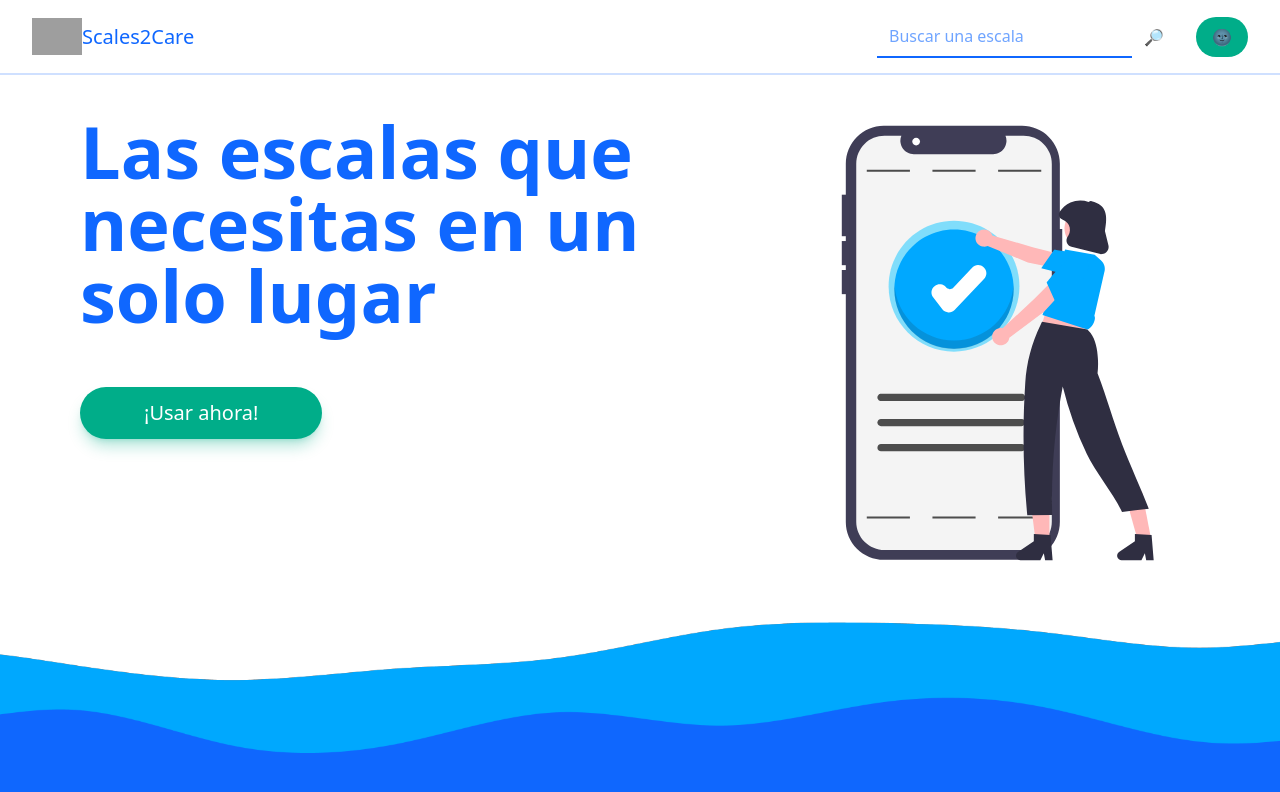
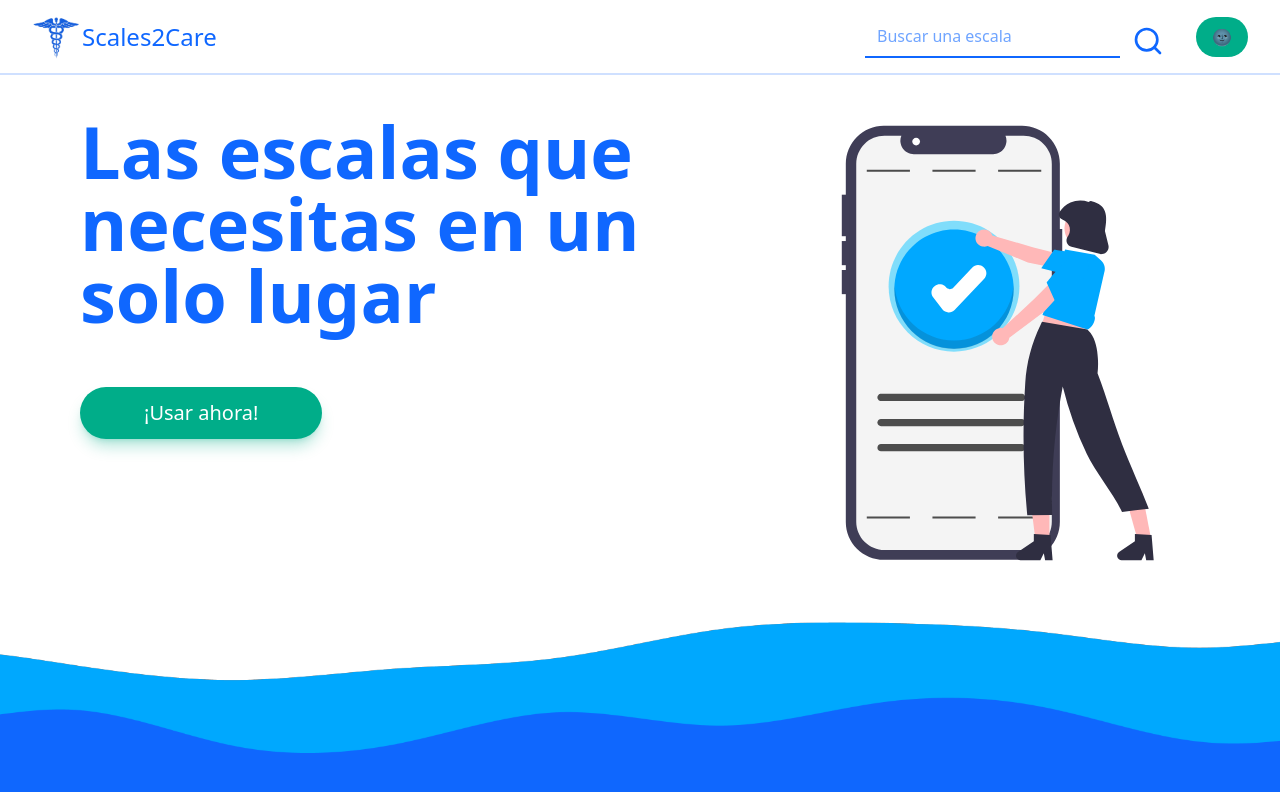
Before and after one commit to jesubohr/scales2care, a React (Vite) app: page / in a window 1280 px wide. Shown: the top 792 px of the page. Built offline with nearby package versions, Linux system fonts and the light colour scheme; grey boxes are pictures that could not be loaded.

Commit message:
[UPDATE]Changed emoji icon on search button to svg

```diff
--- a/src/components/LandingHeader.jsx
+++ b/src/components/LandingHeader.jsx
@@ -3,8 +3,7 @@ import { NavLink } from 'react-router-dom';
 import { SmallButton } from './Buttons';
 import toogleDarkMode from '../utils/darkMode';
 // @ts-ignore
-import logo from '../logo.png';
-
+import logo from '../assets/logo.png';
 
 // Elements
 function Logo ({ name }) {
@@ -19,7 +18,7 @@ function Logo ({ name }) {
             "
             src={ logo }
             alt="Medical logo" />
-         <span className="text-xl dark:text-med-sky font-medium">{ name }</span>
+         <span className="text-2xl dark:text-med-sky font-medium">{ name }</span>
       </NavLink>
    );
 }
@@ -50,7 +49,21 @@ function Search ({ extraClass }) {
             type="text"
             placeholder="Buscar una escala"
          />
-         <button>🔎</button>
+         <button className="pt-2 text-med-blue dark:text-med-sky">
+            <svg xmlns="http://www.w3.org/2000/svg"
+               width="32"
+               height="32"
+               viewBox="0 0 24 24"
+               fill="none"
+               stroke="currentColor"
+               strokeWidth="2"
+               strokeLinecap="round"
+               strokeLinejoin="round"
+            >
+               <circle cx="11" cy="11" r="8" />
+               <line x1="21" y1="21" x2="16.65" y2="16.65" />
+            </svg>
+         </button>
       </div>
    );
 }
--- a/src/views/NotFound.jsx
+++ b/src/views/NotFound.jsx
@@ -2,7 +2,7 @@ import { useNavigate } from "react-router-dom";
 import { BannerButton } from "../components/Buttons";
 import LandingHeader from "../components/LandingHeader";
 //@ts-ignore
-import waves from "../waves.png";
+import waves from "../assets/waves.png";
 
 function NotFound () {
    const navigate = useNavigate()
```
